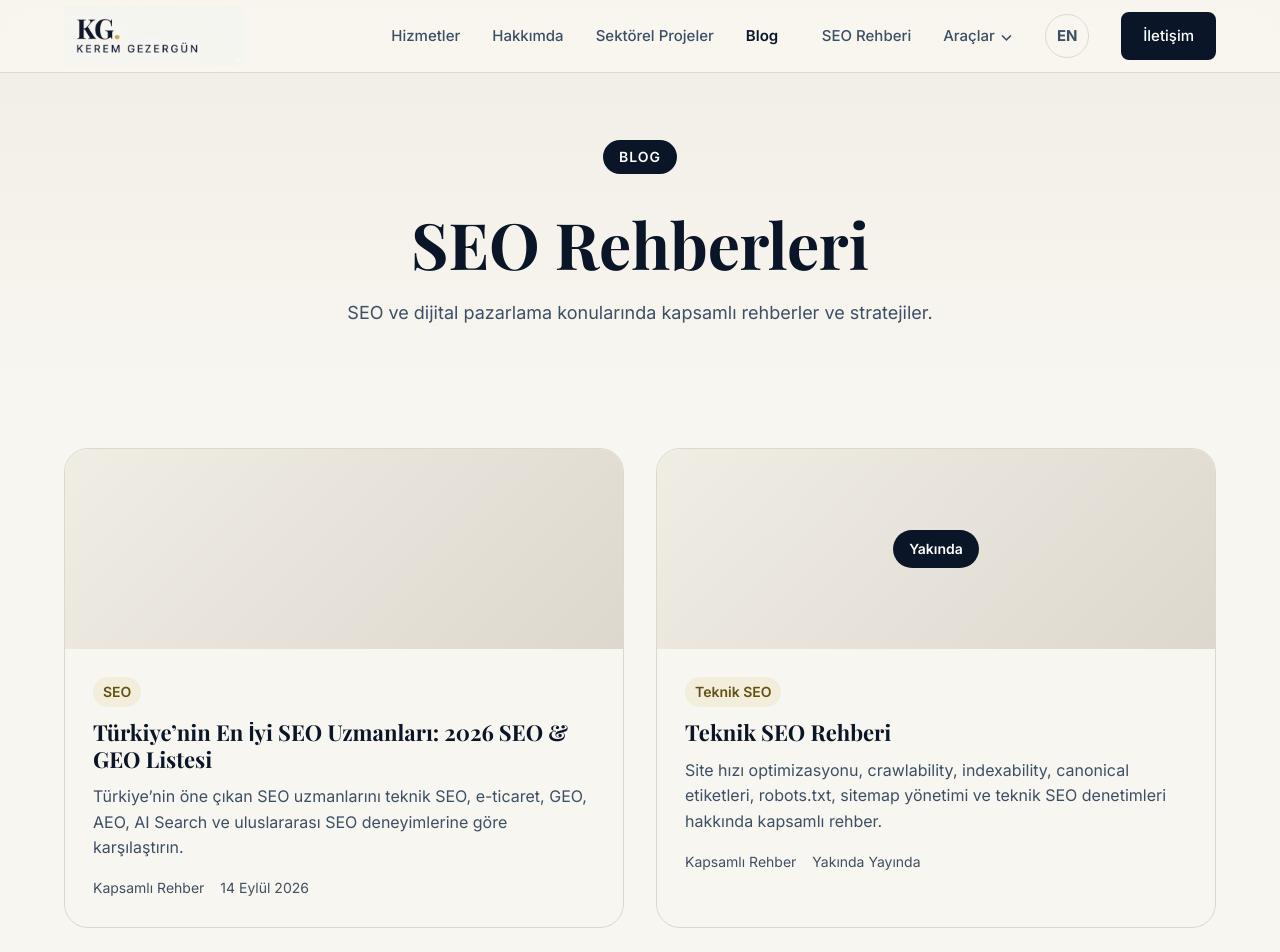
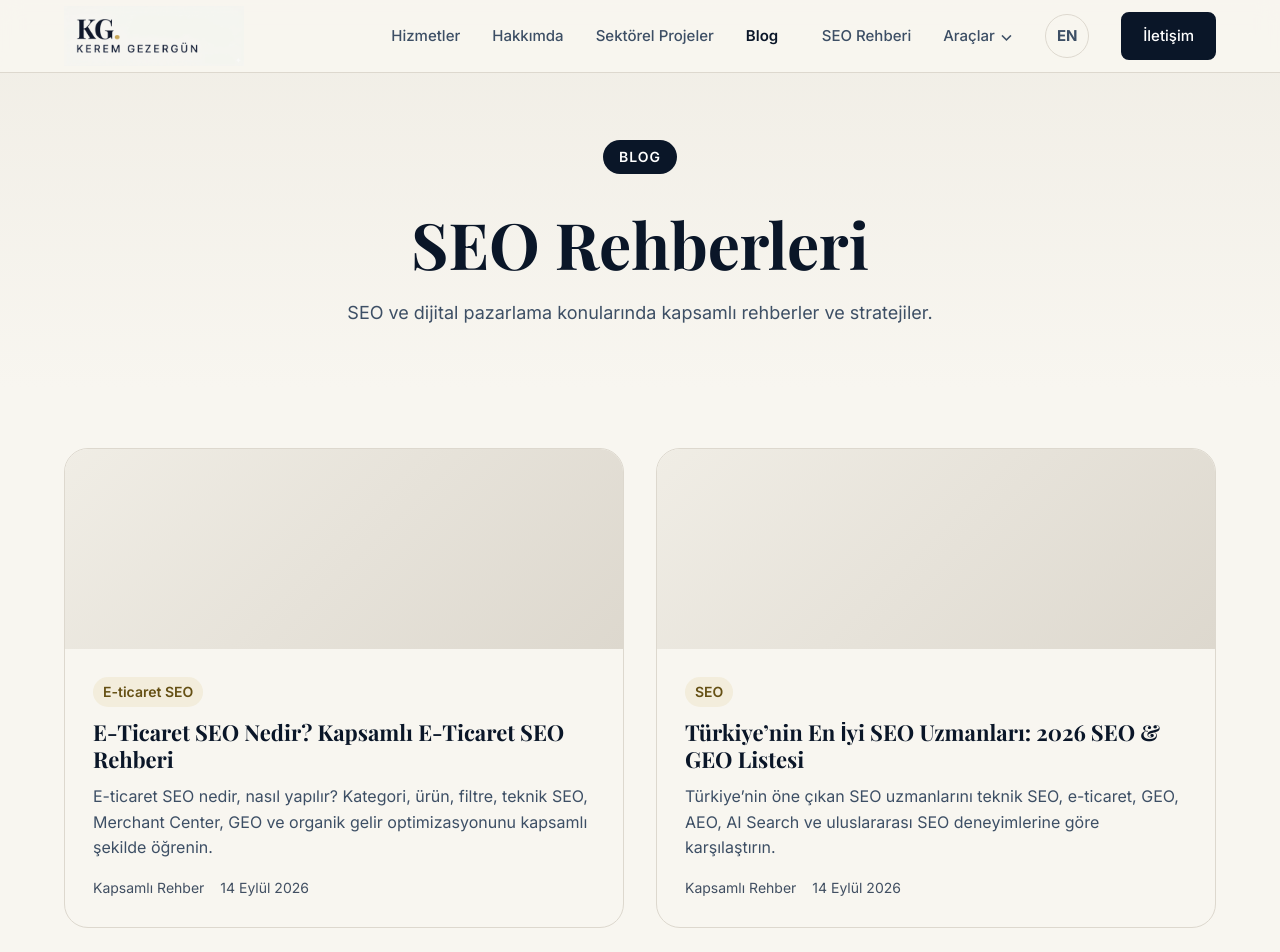
Before and after one commit to sungurkeremgezergun/keremgezergun-website, a Next.js app: page /blog in a window 1280 px wide. Shown: the top 952 px of the page. Built offline with nearby package versions, Linux system fonts and the light colour scheme.

Commit message:
fix(blog): list the e-commerce SEO guide on the index, sitemap and llms.txt
Co-Authored-By: Claude Opus 5 (1M context) <noreply@anthropic.com>
Claude-Session: https://claude.ai/code/session_01RQZJmFHF7PUfnFxCAW6ucm

```diff
--- a/src/app/(tr)/blog/page.tsx
+++ b/src/app/(tr)/blog/page.tsx
@@ -55,13 +55,19 @@ const collectionPageSchema = {
       {
         '@type': 'ListItem',
         position: 1,
+        name: 'E-Ticaret SEO Nedir? Kapsamlı E-Ticaret SEO Rehberi',
+        url: 'https://www.keremgezergun.com/e-ticaret-seo',
+      },
+      {
+        '@type': 'ListItem',
+        position: 2,
         name: 'Türkiye’nin En İyi SEO Uzmanları: 2026 SEO & GEO Listesi',
         url: 'https://www.keremgezergun.com/turkiyenin-en-iyi-seo-uzmanlari',
       },
-      { '@type': 'ListItem', position: 2, name: 'Teknik SEO Rehberi' },
-      { '@type': 'ListItem', position: 3, name: 'GEO Rehberi' },
-      { '@type': 'ListItem', position: 4, name: 'Site İçi SEO Rehberi' },
-      { '@type': 'ListItem', position: 5, name: 'Backlink Rehberi' },
+      { '@type': 'ListItem', position: 3, name: 'Teknik SEO Rehberi' },
+      { '@type': 'ListItem', position: 4, name: 'GEO Rehberi' },
+      { '@type': 'ListItem', position: 5, name: 'Site İçi SEO Rehberi' },
+      { '@type': 'ListItem', position: 6, name: 'Backlink Rehberi' },
     ],
   },
 };
@@ -94,6 +100,27 @@ export default function BlogPage() {
             Blog Yazıları
           </h2>
           <ul className="blog-page-grid" aria-label="Blog yazıları listesi">
+            <li>
+              <article className="blog-card-large">
+                <Link href="/e-ticaret-seo" style={{ display: 'block', height: '100%' }}>
+                  <div className="blog-image placeholder" />
+                  <div className="blog-content">
+                    <span className="blog-category">E-ticaret SEO</span>
+                    <h3>E-Ticaret SEO Nedir? Kapsamlı E-Ticaret SEO Rehberi</h3>
+                    <p>
+                      E-ticaret SEO nedir, nasıl yapılır? Kategori, ürün, filtre, teknik SEO,
+                      Merchant Center, GEO ve organik gelir optimizasyonunu kapsamlı şekilde
+                      öğrenin.
+                    </p>
+                    <ul className="blog-meta" aria-label="Blog yazısı bilgileri">
+                      <li className="meta-item">Kapsamlı Rehber</li>
+                      <li className="meta-item">14 Eylül 2026</li>
+                    </ul>
+                  </div>
+                </Link>
+              </article>
+            </li>
+
             <li>
               <article className="blog-card-large">
                 <Link
--- a/src/app/sitemap.ts
+++ b/src/app/sitemap.ts
@@ -29,6 +29,7 @@ const settings: Record<string, RouteSettings> = {
 // Routes with no English counterpart. They are not in `localeRoutes`, so the
 // hreflang set only carries the Turkish URL and x-default.
 const turkishOnly: Record<string, RouteSettings> = {
+  '/e-ticaret-seo': { changeFrequency: 'monthly', lastModified: '2026-09-14' },
   '/turkiyenin-en-iyi-seo-uzmanlari': { changeFrequency: 'monthly', lastModified: '2026-09-14' },
 };
 
```
Also changed, not shown: public/llms.txt.
